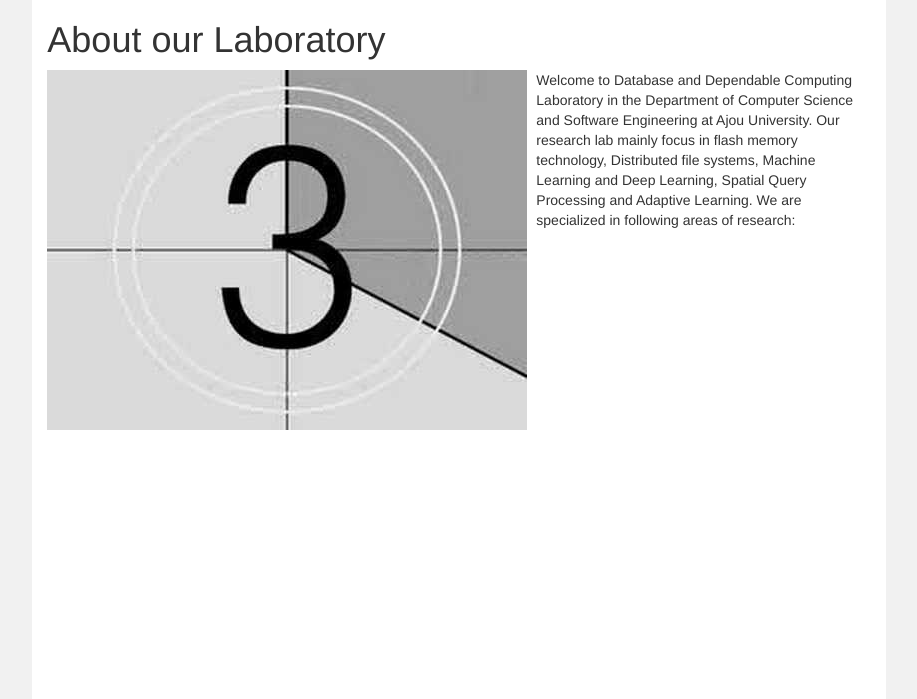
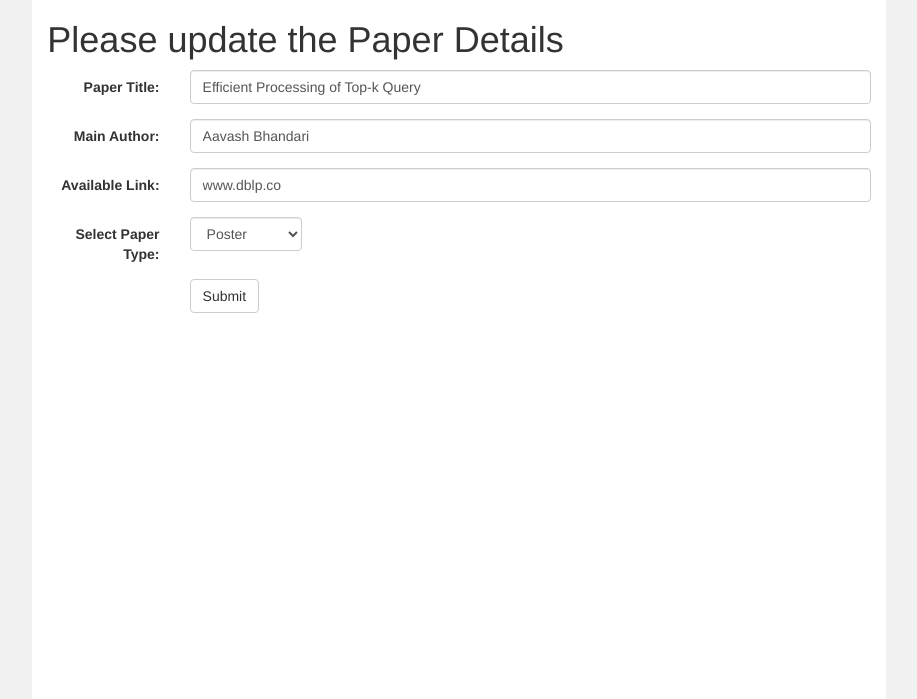
Before and after one commit to aavash1/dbdc, a PHP site: page /index.php?updatepaper&id=1 in a window 1280 px wide. Shown: the part 82-781 px from the top of the page, without its empty margins (181-1098 px from the left). Run offline with PHP 8.4, Linux system fonts and the light colour scheme; a user stored in the database is signed in; data comes from the database, SQL or seed files in the repository.

Commit message:
new commit. Functionality added

```diff
--- a/dbdc/addPaper.php
+++ b/dbdc/addPaper.php
@@ -1,4 +1,6 @@
-
+<?php
+include 'includes/auth.php';
+?>
 
 <div class="container-fluid text-center">
   <div class="row content">
--- a/dbdc/addStudents.php
+++ b/dbdc/addStudents.php
@@ -1,5 +1,6 @@
 <?php
 
+include 'includes/auth.php';
 include 'includes/dbconn.php';
 
 ?>
--- /dev/null
+++ b/dbdc/includes/auth.php
@@ -0,0 +1,8 @@
+<?php
+if(!isset($_SESSION))
+	session_start();
+if(!isset($_SESSION['u_id'])){
+	header('Location: index.php');
+}
+
+ ?>
--- a/dbdc/includes/journalp.php
+++ b/dbdc/includes/journalp.php
@@ -1,7 +1,7 @@
 <?php
 include 'dbconn.php';
 $Journal="SELECT * FROM paper_tbl where paper_type='Journal' ;";
-$sql = array('Journal'=>$Journal);
+$sql = array('Journal' => $Journal);
 $results = [];
 foreach($sql as $key => $value){
 	$result=mysqli_query($conn,$value);
@@ -36,7 +36,7 @@ foreach($sql as $key => $value){
 							<tr>
 								<td><?php echo $r["paper_title"]?></td>
 								<td><?php echo $r["author_name"]?></td>
-								<td><?php <a href="echo $r["available_links"]"?></td>
+								<td><?php echo $r["available_links"]?></td>
 							</tr>
 						<?php }?>
 					</tbody>
--- a/dbdc/includes/login.inc.php
+++ b/dbdc/includes/login.inc.php
@@ -1,5 +1,4 @@
 <?php
-session_start();
 
 if(isset($_POST['submit'])){
 	include 'dbconn.php';
@@ -38,9 +37,10 @@ if(isset($_POST['submit'])){
 				// }
 				else{
 					//Login the user here
+					session_start();
 					$_SESSION['u_id']=$row['user_id'];
 					$_SESSION['u_uid']=$row['user_uid'];
-					header("Location: ../index.php?login=success");
+					header("Location: index.php");
 					exit();
 
 				}
--- a/dbdc/includes/logout.inc.php
+++ b/dbdc/includes/logout.inc.php
@@ -2,6 +2,7 @@
 
 if(isset($_POST['submit'])){
 	session_start();
+	unset($_SESSION['u_id']);
 	session_unset();
 	session_destroy();
 	header("Location: ../index.php?logout=success");
--- a/dbdc/index.php
+++ b/dbdc/index.php
@@ -1,7 +1,5 @@
-<?php
-session_start();
-?>
 
+<?php session_start(); ?>
 <!DOCTYPE html>
 <html lang="en">
 <head>
@@ -79,7 +77,7 @@ session_start();
           <ul class="dropdown-menu" role="listbox">
           <li><a href="index.php?addConf" role="option">Add Papers</a></li>
           <li class="divider"></li>
-          <li><a href="index.php?updatePaper" role="option">Update Papers</a></li>
+          <li><a href="index.php?listpaper" role="option">List Papers</a></li>
 
           </ul>
           </li>
@@ -136,7 +134,7 @@ session_start();
           </ul>
           </li>
 
-          <li><a href="index.php?Contact">Contact</a></li>
+
 
 
           </ul>
@@ -158,9 +156,6 @@ session_start();
  }
  else if(isset($_GET['Publications'])){
    include 'includes/content-publications.php';
- }
- else if(isset($_GET['Contact'])){
-   include 'includes/content-contactus.php';
  }
  else if(isset($_GET['login'])){
   include 'includes/login.php';
@@ -186,8 +181,11 @@ else if(isset($_GET['updateStudents'])){
 else if(isset($_GET['addConf'])){
   include 'addPaper.php';
 }
-else if(isset($_GET['updatePaper'])){
-  include 'updatePapers.php';
+else if(isset($_GET['listpaper'])){
+  include 'listpaper.php';
+}
+else if(isset($_GET['updatepaper'])){
+  include 'updatepaper.php';
 }
 else{
 	include 'includes/content-aboutus.php';
--- /dev/null
+++ b/dbdc/updatepaper.php
@@ -0,0 +1,75 @@
+<?php
+include 'includes/dbconn.php';
+include 'includes/auth.php';
+$id = $_GET['id'];
+$id = htmlspecialchars($id);
+$id = mysqli_escape_string($conn,$id);
+if(!$id){
+	header("Location: ../index.php?updatePaper");
+}
+
+$sql="SELECT * FROM paper_tbl where paper_id=$id limit 1";
+$result=mysqli_query($conn,$sql);
+while($r = mysqli_fetch_assoc($result)) {
+
+
+
+
+ ?>
+
+ <div class="container-fluid text-center">
+  <div class="row content">
+    <div class="col-sm-2 sidenav">
+
+    </div>
+    <div class="col-sm-8 text-left">
+     <h1>Please update the Paper Details</h1>
+
+     <form class="form-horizontal" action="includes/updatepaper.inc.php" method="POST">
+      <input name="paper_id" type="hidden" value="<?php echo $r['paper_id'] ?>" name="paper_id">
+
+      <div class="form-group">
+        <label class="control-label col-sm-2" for="email">Paper Title:</label>
+        <div class="col-sm-10">
+          <input type="text" value="<?php echo $r['paper_title'] ?>" class="form-control" id="title" placeholder="Paper Title" name="title">
+        </div>
+      </div>
+      <div class="form-group">
+        <label class="control-label col-sm-2">Main Author:</label>
+        <div class="col-sm-10">
+          <input type="text" value="<?php echo $r['author_name'] ?>" class="form-control" id="author" placeholder="First Author" name="author_name">
+        </div>
+      </div>
+
+      <div class="form-group">
+        <label class="control-label col-sm-2">Available Link:</label>
+        <div class="col-sm-10">
+          <input type="text" value="<?php echo $r['available_links'] ?>" class="form-control" id="ulinks" placeholder="website or URLs" name="available_links">
+        </div>
+      </div>
+
+      <div class="form-group">
+        <label class="control-label col-sm-2">Select Paper Type:</label>
+        <div class="col-sm-2">
+          <select class="form-control" id="sel1" name="paper_type">
+            <option value="conference" <?php if($r['paper_type']=='conference')echo 'selected'; ?>>Conference Paper</option>
+            <option value="poster" <?php if($r['paper_type']=='poster')echo 'selected'; ?>>Poster</option>
+            <option value="journal" <?php if($r['paper_type']=='journal')echo 'selected'; ?>>Journal</option>
+          </select>
+        </div>
+      </div>
+
+      <div class="form-group">
+        <div class="col-sm-offset-2 col-sm-10">
+          <button type="submit" class="btn btn-default" name="submit">Submit</button>
+        </div>
+      </div>
+    </form>
+  </div>
+  <div class="col-sm-2 sidenav">
+
+  </div>
+</div>
+</div>
+
+ <?php } ?>
```
Also changed, not shown: dbdc.sql (+27 -4 lines), dbdc/includes/admincms.php (added, +14 -0 lines), dbdc/includes/currentstudent.php (+3 -7 lines), dbdc/includes/updatepaper.inc.php (added, +18 -0 lines), dbdc/listpaper.php (added, +64 -0 lines).
